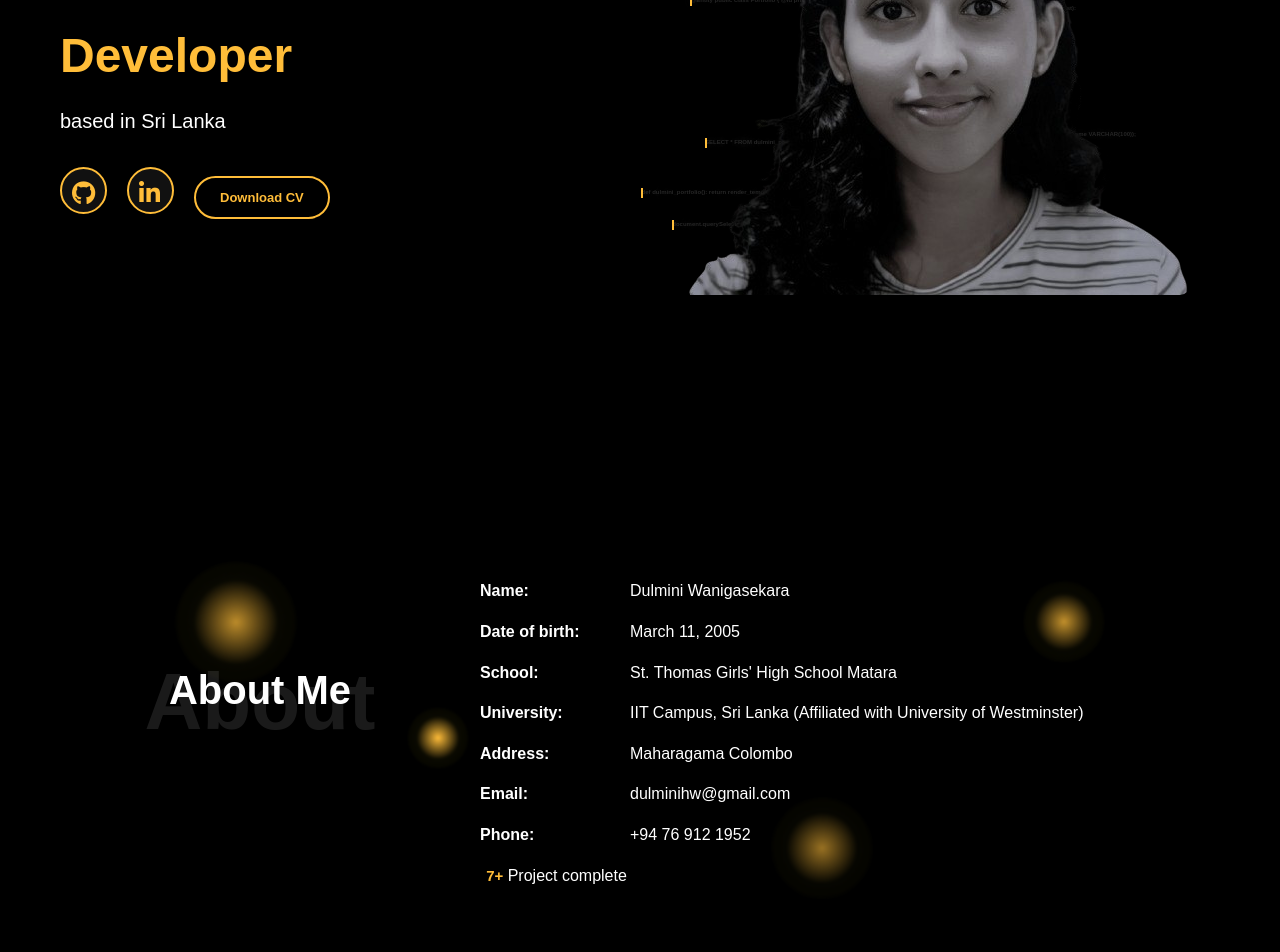
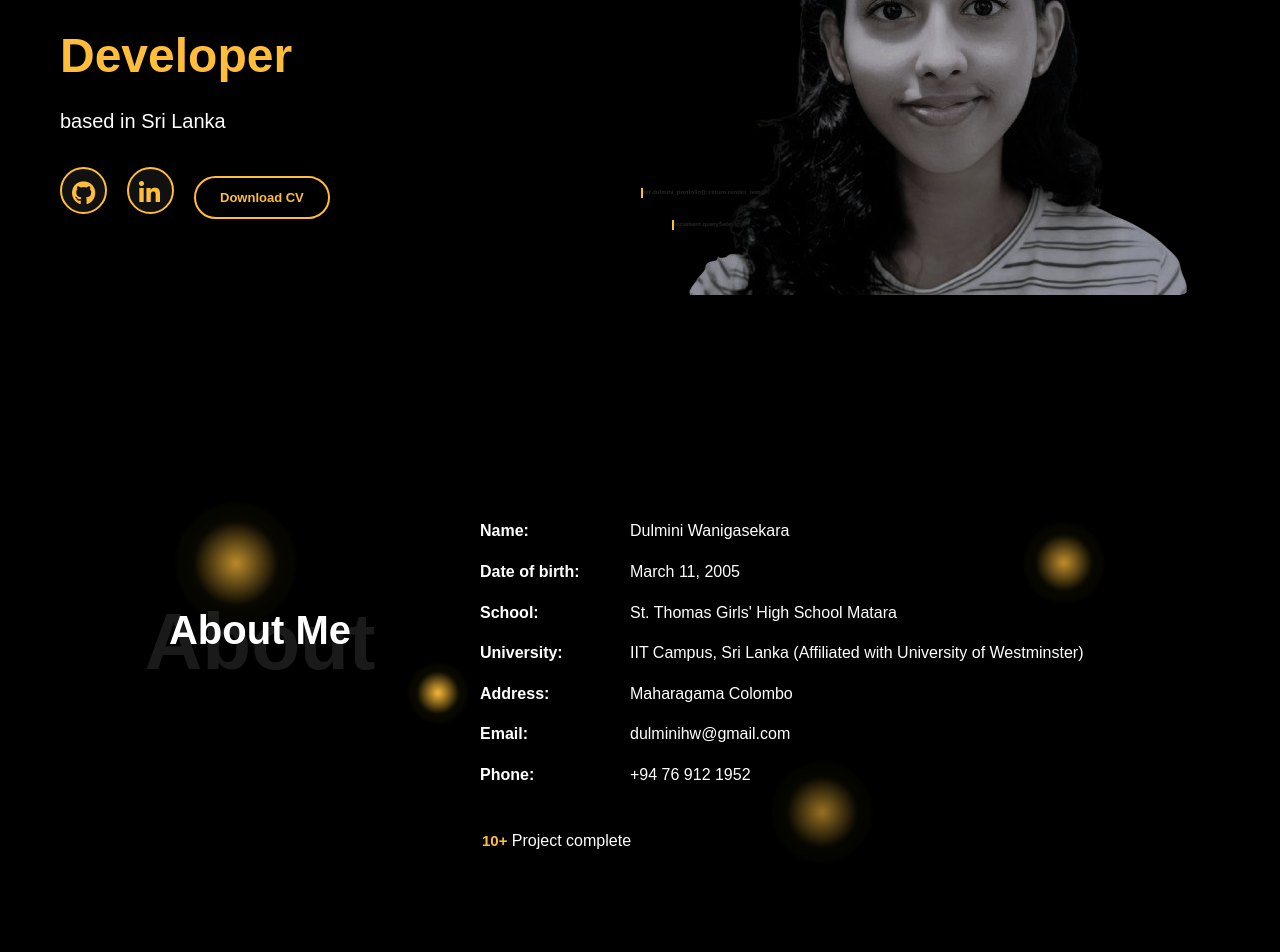
Before and after one commit to dulmini11/DulminiPortfolio, a React (Vite) app: page / in a window 1280 px wide. Shown: the part 420-1372 px from the top of the page. Built offline with nearby package versions, Linux system fonts and the light colour scheme.

Commit message:
style: enhance UI with consistent layouts

```diff
--- a/src/App.css
+++ b/src/App.css
@@ -254,45 +254,21 @@
   }
 
   .code-2 {
-    top: 46%;
-    right: 17%;
-    animation-delay: 3s;
-  }
-
-  .code-3 {
-    bottom: 25%;
-    left: 73%;
-    animation-delay: 4s;
+    bottom: 22%;
+    right: 13%;
+    animation-delay: 6s;
   }
 
   .code-4 {
     top: 75%;
     right: 35%;
-    animation-delay: 3s;
-  }
-
-  .code-5 {
-    bottom: 28%;
-    right: 31%;
-    animation-delay: 4s;
+    animation-delay: 5s;
   }
 
   .code-6 {
-    top: 51%;
+    top: 48%;
     left: 53%;
     animation-delay: 5s;
-  }
-
-  .code-7 {
-    top: 52%;
-    right: 15%;
-    animation-delay: 1s;
-  }
-
-  .code-8 {
-    bottom: 29%;
-    left: 73%;
-    animation-delay: 6s;
   }
 
   .code-9{
@@ -302,7 +278,7 @@
   }
 
   .code-10{
-    bottom: 55%;
+    bottom: 25%;
     right: 15%;
     animation-delay: 6s;
   }
@@ -611,6 +587,7 @@
   .profile-section {
     display: flex;
     gap: 40px;
+    margin-top: 40px;
   }
 
   .profile-info {
@@ -654,6 +631,10 @@
     font-size: 15px;
     font-weight: bold;
     text-align: left;
+  }
+
+  .project-count{
+    margin-top: 40px;
   }
 
     .tech-stack-container {
@@ -1109,7 +1090,6 @@
     }
   }
 
-
   /* Contact Section */
   .contact-section {
     padding: 60px 0;
@@ -1713,7 +1693,6 @@
   .section-about {
     transform: translateX(-100px);
     opacity: 0;
-    margin-top: 100px;
     transition: all 1s ease-out;
   }
 
--- a/src/App.jsx
+++ b/src/App.jsx
@@ -266,13 +266,9 @@ function App() {
         </div>
         <div className="floating-orbs">
           <div class="code-snippet code-1" data-text="const DulminiPortfolio = () => { return <Portfolio />; };">const DulminiPortfolio = () =&gt; &#123; return &lt;Portfolio /&gt;; &#125;;</div>
-          <div class="code-snippet code-2" data-text="useEffect(() => { fetchDulminiProjects(); }, []);">useEffect(() =&gt; &#123; fetchDulminiProjects(); &#125;, []);</div>
-          <div class="code-snippet code-3" data-text="public class DulminiProject { private String title; }">public class DulminiProject &#123; private String title; &#125;</div>
+          <div class="code-snippet code-2" data-text="useEffect(() => { fetchDulminiProjects(); }, []);">class DulminiAPI(APIView): def get(self, request):</div>
           <div class="code-snippet code-4" data-text="def dulmini_portfolio(): return render_template('portfolio.html')">def dulmini_portfolio(): return render_template(&apos;portfolio.html&apos;)</div>
-          <div class="code-snippet code-5" data-text="SELECT * FROM dulmini_projects WHERE featured = true;">SELECT * FROM dulmini_projects WHERE featured = true;</div>
           <div class="code-snippet code-6" data-text="@Entity public class Portfolio { @Id private Long id; }">@Entity public class Portfolio &#123; @Id private Long id; &#125;</div>
-          <div class="code-snippet code-7" data-text="class DulminiAPI(APIView): def get(self, request):">class DulminiAPI(APIView): def get(self, request):</div>
-          <div class="code-snippet code-8" data-text="CREATE TABLE dulmini_skills (id INT, skill_name VARCHAR(100));">CREATE TABLE dulmini_skills (id INT, skill_name VARCHAR(100));</div>
           <div class="code-snippet code-9" data-text="document.querySelector('.dulmini-nav').addEventListener('click', handler);">document.querySelector(&apos;.dulmini-nav&apos;).addEventListener(&apos;click&apos;, handler);</div>
           <div class="code-snippet code-10" data-text="@RestController @RequestMapping('/api/dulmini')">@RestController @RequestMapping(&apos;/api/dulmini&apos;)</div>
         </div>
@@ -399,7 +395,7 @@ function App() {
               </div>
               <div className="profile-image2">
                 <div className="project-count">
-                  <span className="count">7+</span> Project complete
+                  <span className="count">10+</span> Project complete
                 </div>
               </div>
             </div>
--- a/src/SkillPage.css
+++ b/src/SkillPage.css
@@ -4,8 +4,7 @@
   margin-top: 5px;
   text-align: center;
   color: white;
-  margin-bottom: 50px;
-  padding: 80px 0;
+  padding: 50px 0;
   position: relative;
   min-height: 100vh;
   overflow: hidden;
@@ -170,7 +169,7 @@
   display: flex;
   flex-wrap: wrap;
   justify-content: center;
-  gap: 70px;
+  gap: 30px;
   margin-bottom: 60px;
   position: relative;
   z-index: 2;
@@ -179,9 +178,9 @@
 
 .skill-card-network {
   background-color: rgba(145, 21, 21, 0);
-  padding: 30px;
-  width: 120px;
-  height: 120px;
+  padding: 20px;
+  width: 90px;
+  height: 90px;
   border-radius: 75px;
   display: flex;
   flex-direction: column;
@@ -290,8 +289,8 @@
 
 .skill-card-network img,
 .skill-card-network svg {
-  width: 45px;
-  height: 45px;
+  width: 30px;
+  height: 30px;
   filter:
     brightness(0.5) /* Darkens the icon */
     drop-shadow(0 0 10px rgba(255, 189, 57, 0));
@@ -341,7 +340,7 @@
 .skill-name {
   margin-top: 0;
   font-weight: 500;
-  font-size: 0.75rem;
+  font-size: 0.65rem;
   color: white;
   text-shadow: 0 2px 10px rgba(0, 0, 0, 0.5);
 }
```
